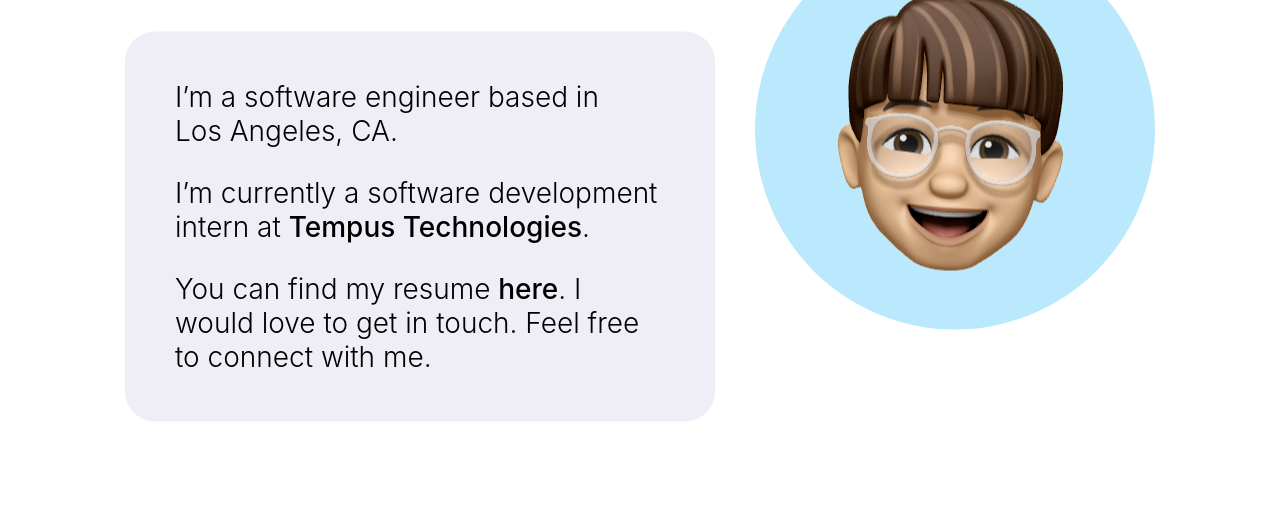
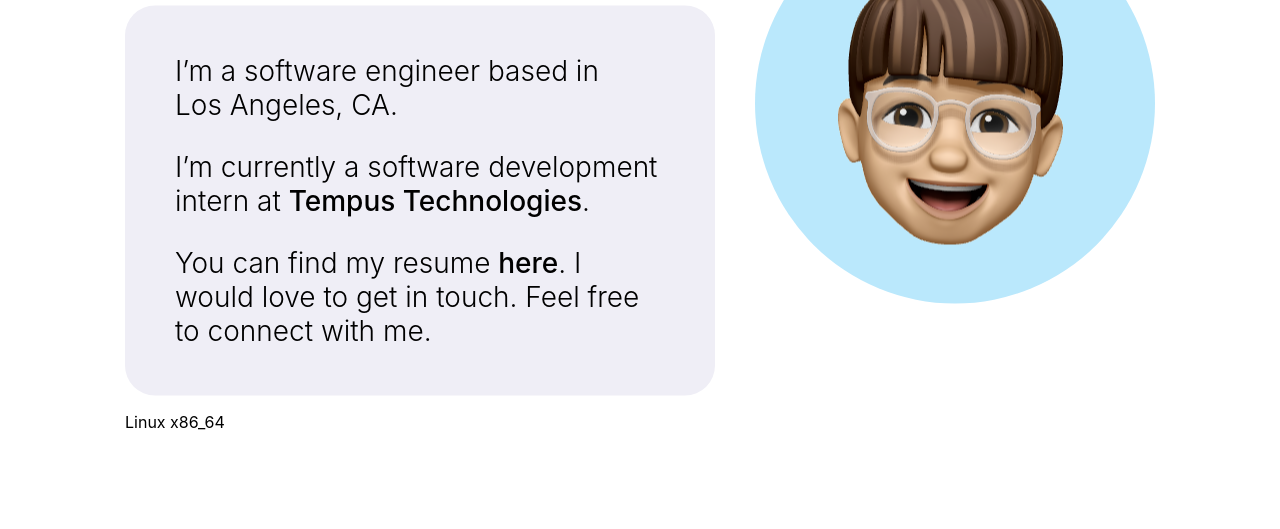
Before and after one commit to randallle/randall-le, a plain HTML site: page index.html in a window 1280 px wide. Shown: the part 271-800 px from the top of the page. Drawn offline with Linux system fonts and the light colour scheme.

Commit message:
Update index.html
Testing something for debug the green text bubble feature

```diff
--- a/index.html
+++ b/index.html
@@ -26,11 +26,15 @@
 
     </div>
 
+    <p id="test"></p>
+
     <script>
         if (navigator.platform.indexOf("Android") === 0) {
             document.getElementsByClassName("welcome-greeting")[0].style.background = "#32CF4C";
         }
 
+        document.getElementById('test').append(navigator.platform)
+
     </script>
 </body>
 </html>
```
